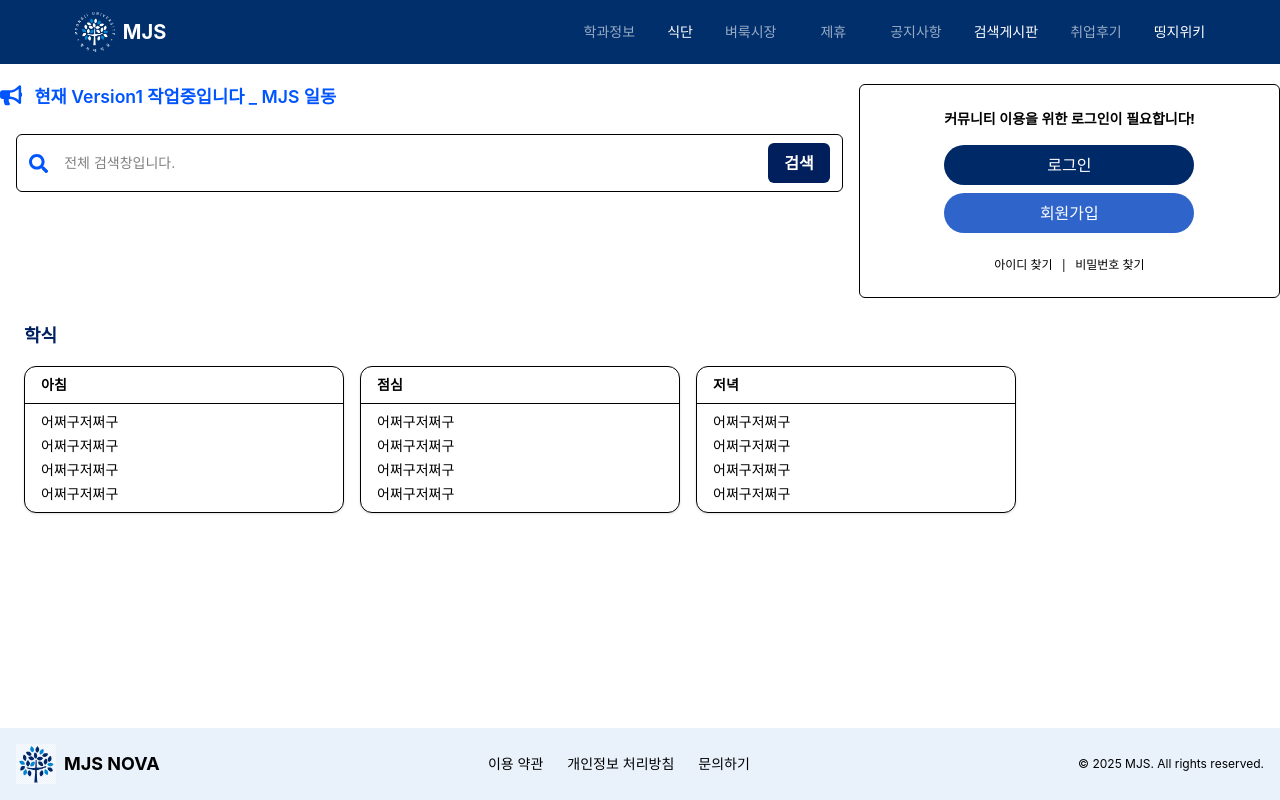
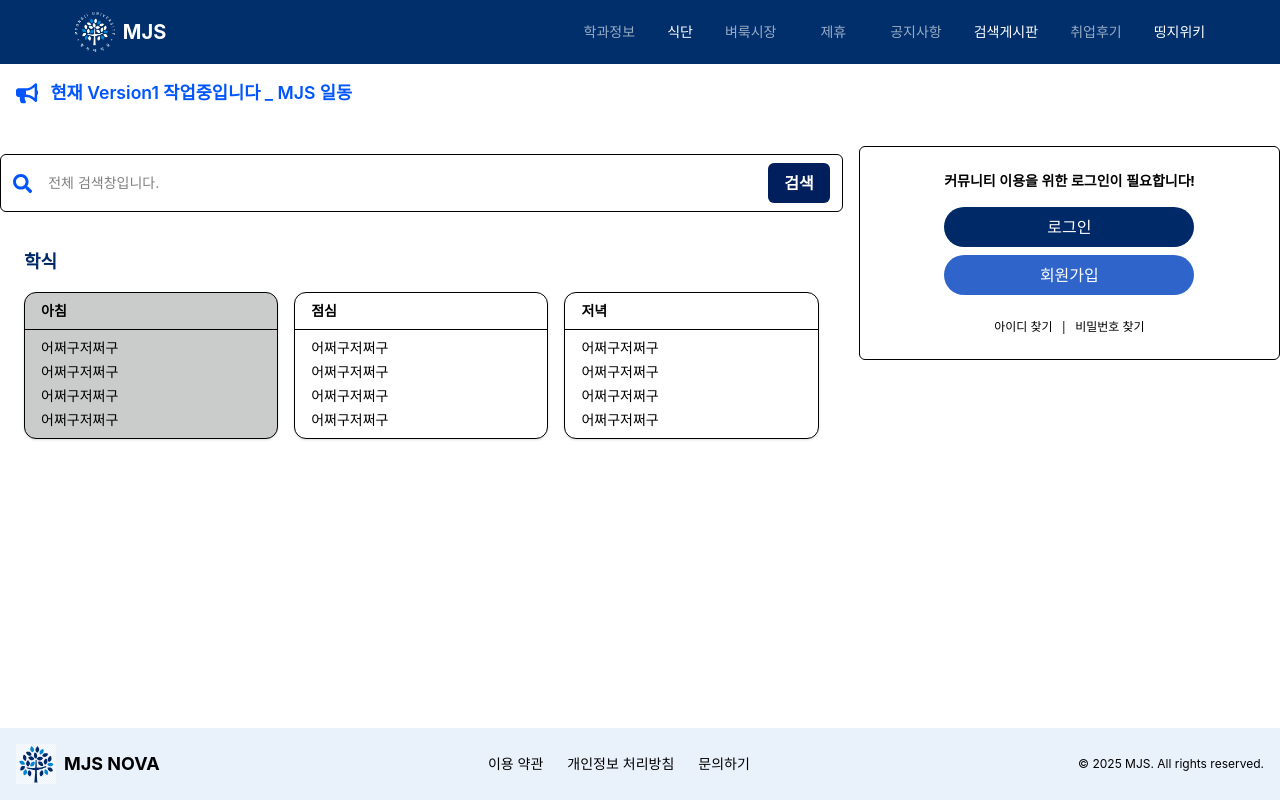
Before and after one commit to NOVA-MJU/MJS-FRONT, a React (Vite) app: page / in a window 1280 px wide. Built offline with nearby package versions, Linux system fonts and the light colour scheme; a web font is replaced by a local one.

Commit message:
<Feat> mealComponent 시간별 하이라이트 처리

```diff
--- a/src/components/atoms/layout/Header.tsx
+++ b/src/components/atoms/layout/Header.tsx
@@ -1,25 +1,12 @@
 import { FaBullhorn } from 'react-icons/fa';
-import ProfileComponent from './ProfileComponent';
-import SearchBar from './SearchBar';
 
 export default function Header() {
   return (
     <div className='w-full bg-white'>
-      <div className='w-full max-w-screen-xl mx-auto flex gap-4'>
-        <div className='flex flex-col gap-4 flex-2 w-full'>
-          <div className='flex items-center gap-4 text-[1.1rem] font-semibold text-[#0055ff]'>
-            <div className='flex gap-3 mt-5'>
-              <FaBullhorn className='text-[1.4rem] ' />
-              <span>현재 Version1 작업중입니다 _ MJS 일동</span>
-            </div>
-          </div>
-          <div>
-            <SearchBar className='ml-4 mt-1' />
-          </div>
-        </div>
-
-        <div className='flex-1 w-full mt-5'>
-          <ProfileComponent className='mr-7' />
+      <div className='max-w-screen-xl mx-auto px-4 py-4'>
+        <div className='flex items-center gap-3 text-[1.1rem] font-semibold text-[#0055ff]'>
+          <FaBullhorn className='text-[1.4rem]' />
+          <span>현재 Version1 작업중입니다 _ MJS 일동</span>
         </div>
       </div>
     </div>
--- a/src/components/atoms/layout/Layout.tsx
+++ b/src/components/atoms/layout/Layout.tsx
@@ -1,12 +1,12 @@
-
 import { Outlet, useLocation } from 'react-router-dom';
 
 import Footer from './Footer';
 import Navbar from './Navbar';
 import Header from './Header';
+import SearchBar from './SearchBar';
+import ProfileComponent from './ProfileComponent';
 
 const Layout = () => {
-
   const location = useLocation();
   const hideHeaderRoutes = ['/login', '/register'];
   const shouldShowHeader = !hideHeaderRoutes.includes(location.pathname);
@@ -14,14 +14,23 @@ const Layout = () => {
   return (
     <div className='flex flex-col w-screen min-h-screen items-center'>
       <Navbar />
+
       <main className='flex-1 w-[1280px] mx-auto flex flex-col'>
         {shouldShowHeader && <Header />}
-        <div className='w-full h-full'>
-          <Outlet />
+
+        <div className='flex flex-col md:flex-row gap-4 mt-6'>
+          <div className='w-full md:w-2/3 flex flex-col gap-3'>
+            <SearchBar />
+            <Outlet />
+          </div>
+
+          <div className='w-full md:w-1/3 flex flex-col gap-3'>
+            <ProfileComponent />
+          </div>
         </div>
       </main>
+
       <Footer />
-
     </div>
   );
 };
--- a/src/components/atoms/layout/ProfileComponent.tsx
+++ b/src/components/atoms/layout/ProfileComponent.tsx
@@ -13,7 +13,7 @@ const ProfileComponent = ({ className = '' }: ProfileComponentProps) => {
   if (isLoggedIn) {
     return (
       <div
-        className={`w-full h-full flex flex-col border border-gray-300 rounded-md p-4 font-sans ${className}`}
+        className={`w-full  flex flex-col border border-gray-300 rounded-md p-4 font-sans ${className}`}
       >
         <div className='flex items-center justify-between'>
           <div className='flex items-center gap-4'>
@@ -66,7 +66,7 @@ const ProfileComponent = ({ className = '' }: ProfileComponentProps) => {
 
   return (
     <div
-      className={`w-full h-full flex flex-col justify-center items-center gap-4 border border-gray-300 rounded-md p-6 font-sans ${className}`}
+      className={`w-full  flex flex-col justify-center items-center gap-4 border border-gray-300 rounded-md p-6 font-sans ${className}`}
     >
       <span className='text-sm font-semibold text-gray-700'>
         커뮤니티 이용을 위한 <span className='text-blue-900'>로그인</span>이 필요합니다!
@@ -86,7 +86,6 @@ const ProfileComponent = ({ className = '' }: ProfileComponentProps) => {
         <span>|</span>
         <button className='hover:underline'>비밀번호 찾기</button>
       </div>
-
     </div>
   );
 };
--- a/src/components/molecules/mainpage/mealComponent.tsx
+++ b/src/components/molecules/mainpage/mealComponent.tsx
@@ -7,7 +7,7 @@ interface MealComponentProps {
 const MealComponent = ({ title, items, highlight }: MealComponentProps) => {
   return (
     <div
-      className={`rounded-xl border bg-white ${highlight ? 'bg-gray-50' : ''} shadow-sm w-full max-w-xs`}
+      className={`rounded-xl border ${highlight ? 'bg-grey-20' : 'bg-white'} shadow-sm w-full max-w-xs`}
     >
       <div className='border-b px-4 py-2'>
         <h2 className='text-sm font-semibold text-blue-600'>{title}</h2>
--- a/src/components/organisms/sections/MealSection.tsx
+++ b/src/components/organisms/sections/MealSection.tsx
@@ -11,6 +11,7 @@ const dummyMeals = {
 
 const getCurrentMealTime = () => {
   const hour = new Date().getHours();
+  console.log(hour);
   if (hour < 10) return '아침';
   if (hour < 16) return '점심';
   return '저녁';
@@ -21,7 +22,7 @@ const MealSection = () => {
 
   return (
     <section className='w-full px-6 py-6'>
-      <h1 className='text-lg font-bold text-[#002060] mb-4'>학식</h1>
+      <h1 className='text-lg font-bold text-mju-primary mb-4'>학식</h1>
       <div className='flex flex-col md:flex-row gap-4 justify-start'>
         {(['아침', '점심', '저녁'] as const).map((meal) => (
           <MealComponent
```
